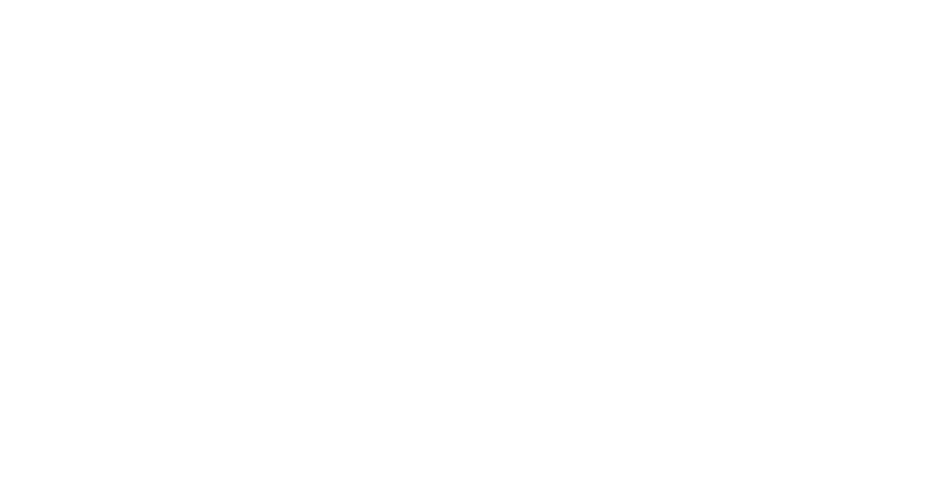
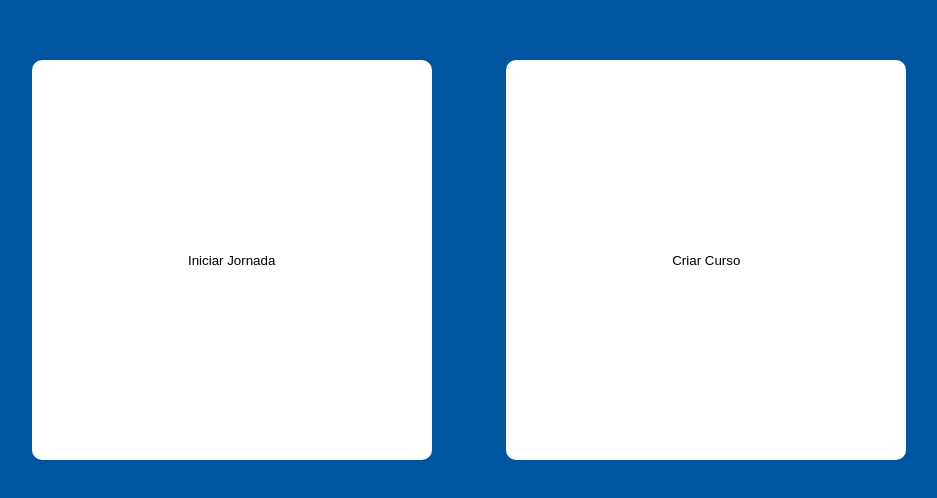
Before and after one commit to bianca01moreira/Projeto-Futuro-Bianca, a React (Vite) app in the folder ProjetoCursos/: page /telaInicio in a window 1280 px wide. Before the commit this address had no page. Shown: the part 140-638 px from the top of the page, without its empty margins (171-1108 px from the left). Built offline with nearby package versions, Linux system fonts and the light colour scheme.

Commit message:
Criei e adicionei as rotas para as telas que vou desenvolver e melhorar futuramente

```diff
--- a/ProjetoCursos/src/App.jsx
+++ b/ProjetoCursos/src/App.jsx
@@ -2,6 +2,9 @@ import Login from "./Login"
 import {Routes, Route, Link} from 'react-router-dom'
 import './global.css'
 import SolicitarAcesso from "./Paginas/SolicitarAcesso"
+import TelaInicio from "./Paginas/telaInicio"
+import CriarCurso from "./Paginas/Administracao/CriarCurso"
+import IniciarJornada from "./Paginas/DarCurso/iniciarJornada"
 function App() {
 
   return (
@@ -9,6 +12,9 @@ function App() {
       <Routes>
         <Route path="/" element={<Login/>}/>
         <Route path="/SolicitarAcesso" element={<SolicitarAcesso/>}/>
+        <Route path="/telaInicio" element={<TelaInicio/>}/>
+        <Route path="/CriarCurso" element={<CriarCurso/>} />
+        <Route path="IniciarJornada" element={<IniciarJornada/>}/>
       </Routes>
     </>
   )
--- /dev/null
+++ b/ProjetoCursos/src/Paginas/Administracao/CriarCurso.jsx
@@ -0,0 +1,8 @@
+function CriarCurso(){
+    return (
+    <>
+        Tela onde futuramente o adm criará os cursos
+    </>
+    )
+}
+export default CriarCurso;
--- /dev/null
+++ b/ProjetoCursos/src/Paginas/DarCurso/IniciarJornada.jsx
@@ -0,0 +1,8 @@
+function IniciarJornada(){
+    return (
+    <>
+            tela onde vão aparecer as opções de cursos
+    </>
+    )
+}
+export default IniciarJornada;
--- a/ProjetoCursos/src/Paginas/telaInicio.jsx
+++ b/ProjetoCursos/src/Paginas/telaInicio.jsx
@@ -1,3 +1,4 @@
+import {Routes, Route, Link, useNavigate} from 'react-router-dom'
 
 let estilo = {
     height:"100vh",
@@ -20,11 +21,12 @@ let estiloAlinhamento = {
 }
 
 function TelaInicio(){
+    const navigate = useNavigate();
     return(
         <div style={estilo}>
             <div style={estiloAlinhamento}>
-                <button style={estiloBotao}>Iniciar Jornada</button>
-                <button style={estiloBotao}>Criar Curso</button>
+                <button style={estiloBotao} onClick={() => navigate("/IniciarJornada")}>Iniciar Jornada</button>
+                <button style={estiloBotao} onClick={() => navigate("/CriarCurso")}>Criar Curso</button>
            </div>
         </div>
     )
```
